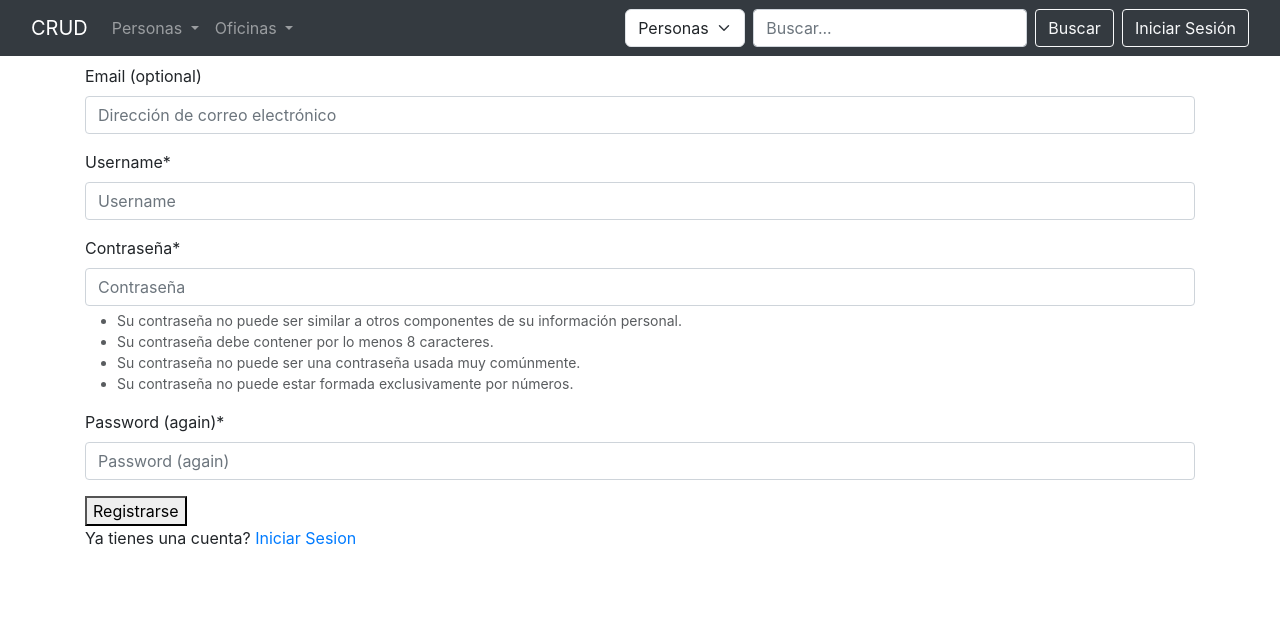
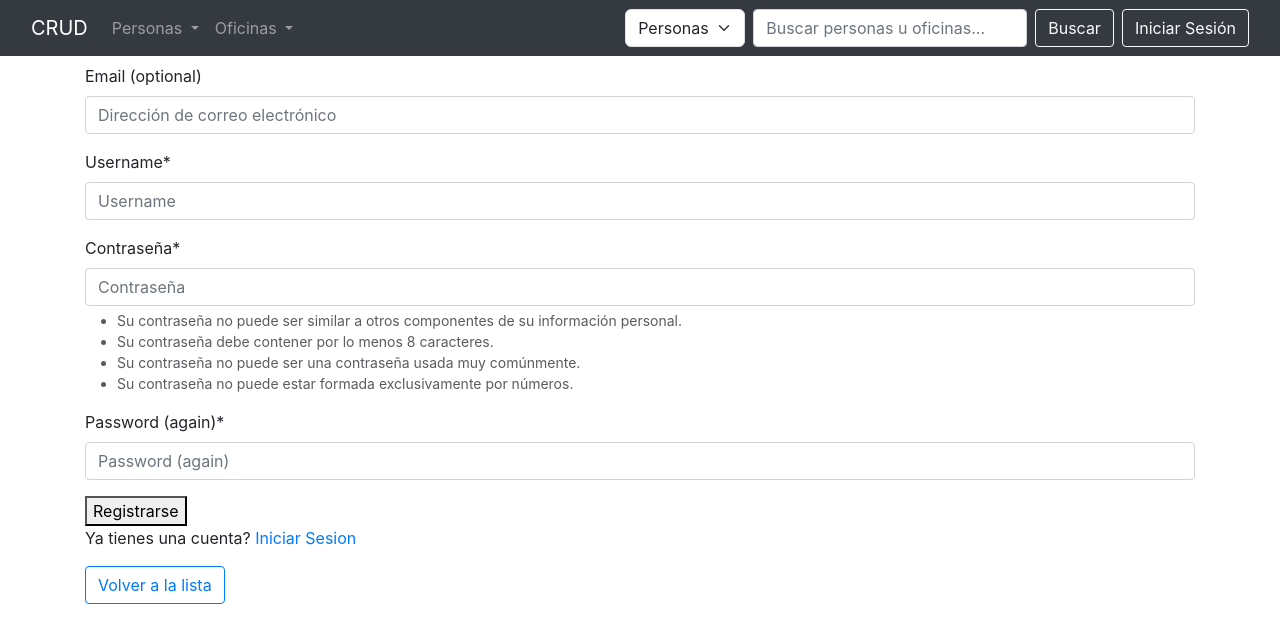
Before and after one commit to Zimith/Practico2, a Django app: page /accounts/signup/ in a window 1280 px wide. Shown: the top 643 px of the page. Run offline with Django 5.2, Linux system fonts and the light colour scheme; some libraries are stand-ins or nearby versions.

Commit message:
Hice unos cambios mas, le agruege, botones que vuelven a la lista de personas y algunas modificaciones mas.

```diff
--- a/crud/templates/account/login.html
+++ b/crud/templates/account/login.html
@@ -11,4 +11,6 @@
         <button type="submit">Iniciar Sesion</button>
         <p>No tienes una cuenta? <a href="{% url 'account_signup' %}">Registrate</a></p>
     </form>
+    <a href="{% url 'persona:lista' %}" class="btn btn-outline-primary">Volver a la lista</a>
+
 {% endblock content %}
--- a/crud/templates/account/signup.html
+++ b/crud/templates/account/signup.html
@@ -13,4 +13,6 @@
         <p>Ya tienes una cuenta? <a href="{% url 'account_login' %}">Iniciar Sesion</a></p>
 
     </form>
+    <a href="{% url 'persona:lista' %}" class="btn btn-outline-primary">Volver a la lista</a>
+
 {% endblock content %}
--- a/crud/templates/navbar.html
+++ b/crud/templates/navbar.html
@@ -1,6 +1,6 @@
 <nav class="navbar navbar-expand-lg navbar-dark bg-dark">
   <div class="container-fluid">
-    <a class="navbar-brand" href="#">CRUD</a>
+    <a class="navbar-brand" href="{% url 'persona:lista' %}">CRUD</a>
     <button class="navbar-toggler" type="button" data-bs-toggle="collapse" data-bs-target="#navbarNavDropdown"
             aria-controls="navbarNavDropdown" aria-expanded="false" aria-label="Toggle navigation">
       <span class="navbar-toggler-icon"></span>
@@ -8,37 +8,35 @@
 
     <div class="collapse navbar-collapse" id="navbarNavDropdown">
 
-      <!-- LEFT: Dropdowns -->
       <ul class="navbar-nav me-auto mb-2 mb-lg-0">
         <li class="nav-item dropdown">
-          <a class="nav-link dropdown-toggle" href="#" id="personasDropdown" role="button" data-bs-toggle="dropdown" aria-expanded="false">
+          <a class="nav-link dropdown-toggle" href="#" id="dropdownPersonas" role="button" data-bs-toggle="dropdown" aria-expanded="false">
             Personas
           </a>
-          <ul class="dropdown-menu" aria-labelledby="personasDropdown">
-            <li><a class="dropdown-item" href="{% url 'persona:lista' %}">Lista</a></li>
-            <li><a class="dropdown-item" href="{% url 'persona:crear' %}">Agregar</a></li>
+          <ul class="dropdown-menu" aria-labelledby="dropdownPersonas">
+            <li><a class="dropdown-item" href="{% url 'persona:lista' %}" title="Ver lista de personas">Lista</a></li>
+            <li><a class="dropdown-item" href="{% url 'persona:crear' %}" title="Agregar nueva persona">Agregar</a></li>
           </ul>
         </li>
 
         <li class="nav-item dropdown">
-          <a class="nav-link dropdown-toggle" href="#" id="oficinasDropdown" role="button" data-bs-toggle="dropdown" aria-expanded="false">
+          <a class="nav-link dropdown-toggle" href="#" id="dropdownOficinas" role="button" data-bs-toggle="dropdown" aria-expanded="false">
             Oficinas
           </a>
-          <ul class="dropdown-menu" aria-labelledby="oficinasDropdown">
-            <li><a class="dropdown-item" href="{% url 'oficina:lista' %}">Lista</a></li>
-            <li><a class="dropdown-item" href="{% url 'oficina:crear' %}">Agregar</a></li>
+          <ul class="dropdown-menu" aria-labelledby="dropdownOficinas">
+            <li><a class="dropdown-item" href="{% url 'oficina:lista' %}" title="Ver lista de oficinas">Lista</a></li>
+            <li><a class="dropdown-item" href="{% url 'oficina:crear' %}" title="Agregar nueva oficina">Agregar</a></li>
           </ul>
         </li>
       </ul>
 
-      <!-- RIGHT: Search y Usuario -->
       <div class="d-flex align-items-center ms-auto">
         <form class="d-flex me-2" role="search" method="get" action="{% url 'persona:buscar' %}">
           <select class="form-select me-2" name="tipo" style="max-width: 120px;">
             <option value="persona" {% if request.GET.tipo == "persona" or not request.GET.tipo %}selected{% endif %}>Personas</option>
             <option value="oficina" {% if request.GET.tipo == "oficina" %}selected{% endif %}>Oficinas</option>
           </select>
-          <input class="form-control me-2" type="search" placeholder="Buscar..." aria-label="Search" name="q" value="{{ request.GET.q|default_if_none:'' }}" />
+          <input class="form-control me-2" type="search" placeholder="Buscar personas u oficinas..." aria-label="Search" name="q" value="{{ request.GET.q|default_if_none:'' }}" />
           <button class="btn btn-outline-light" type="submit">Buscar</button>
         </form>
 
--- a/crud/templates/persona/detalle.html
+++ b/crud/templates/persona/detalle.html
@@ -19,7 +19,8 @@
     <th>Oficina</th>
     <td>
       {% if persona.oficina %}
-        {{ persona.oficina.nombre_corto|slice:":10" }}
+      <a href="{% url 'oficina:detalle' persona.oficina.id %}">
+        {{ persona.oficina.nombre_corto|slice:":10" }}</a>
       {% else %}
         <span class="text-muted">Sin oficina</span>
       {% endif %}
```
Also changed, not shown: crud/db.sqlite3.
